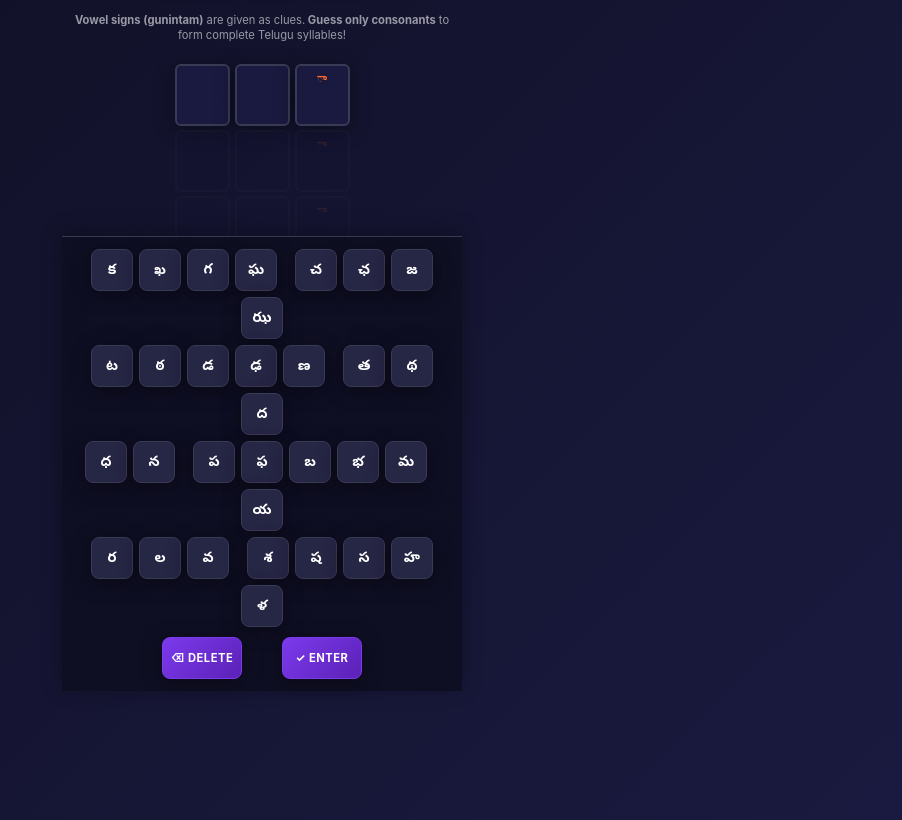
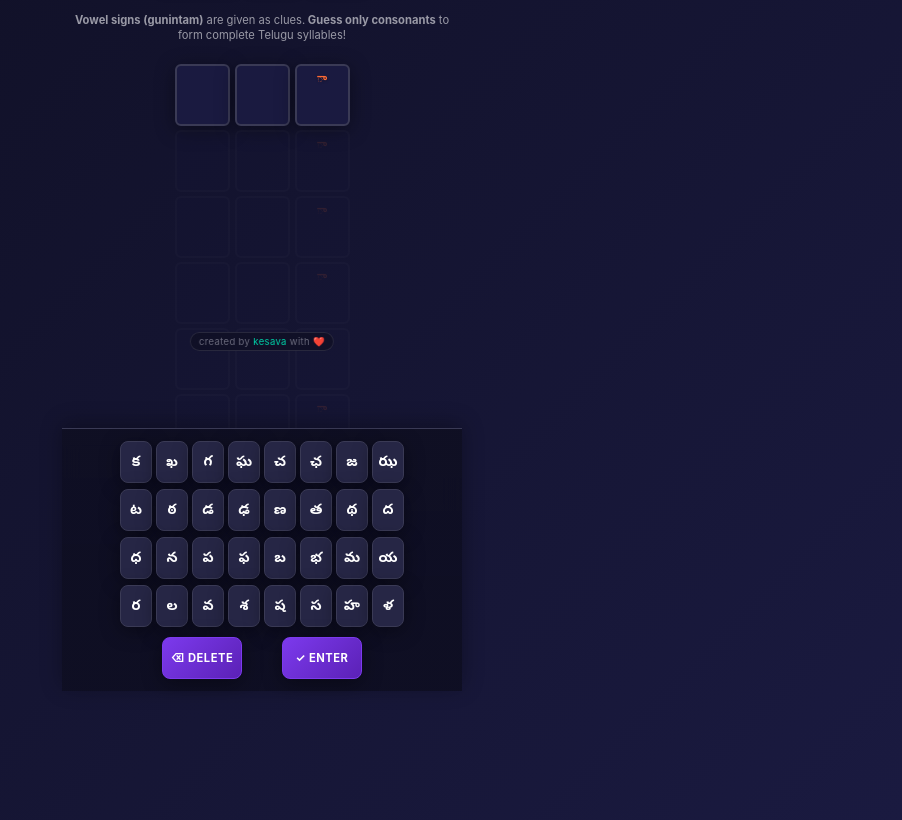
Before and after one commit to kesava/telugu-wordle, a website: page 1.html in a window 1280 px wide. Shown: the part 109-929 px from the top of the page, without its empty margins (378-1280 px from the left). Drawn offline with nearby package versions, Linux system fonts and the light colour scheme.

```diff
--- a/1.html
+++ b/1.html
@@ -433,7 +433,7 @@
         display: flex;
         flex-wrap: wrap;
         justify-content: center;
-        gap: 6px;
+        gap: 4px;  /* Reduced from 6px */
       }
 
       .tw-keyboard-controls {
@@ -442,9 +442,9 @@
       }
 
       .tw-key {
-        min-width: 42px;
+        min-width: 32px;  /* Smaller default for all screens */
         height: 42px;
-        padding: 0 5px;
+        padding: 0 3px;   /* Reduced padding */
         border-radius: 8px;
         border: none;
         background: var(--bg-tertiary);
@@ -460,9 +460,9 @@
         overflow: hidden;
       }
 
-      /* Group spacing - add margin to specific group-ending consonants */
+      /* Group spacing - REMOVED for all screens to prevent overflow */
       .tw-key.group-end {
-        margin-right: 12px;
+        margin-right: 0px;  /* No extra spacing anywhere */
       }
 
       /* MOBILE OVERRIDE - Remove all group spacing that causes overflow */
```
Also changed, not shown: 2.html (+5 -5 lines), 3.html (+5 -5 lines), 4.html (+5 -5 lines), 5.html (+5 -5 lines), template.html (+5 -5 lines).
